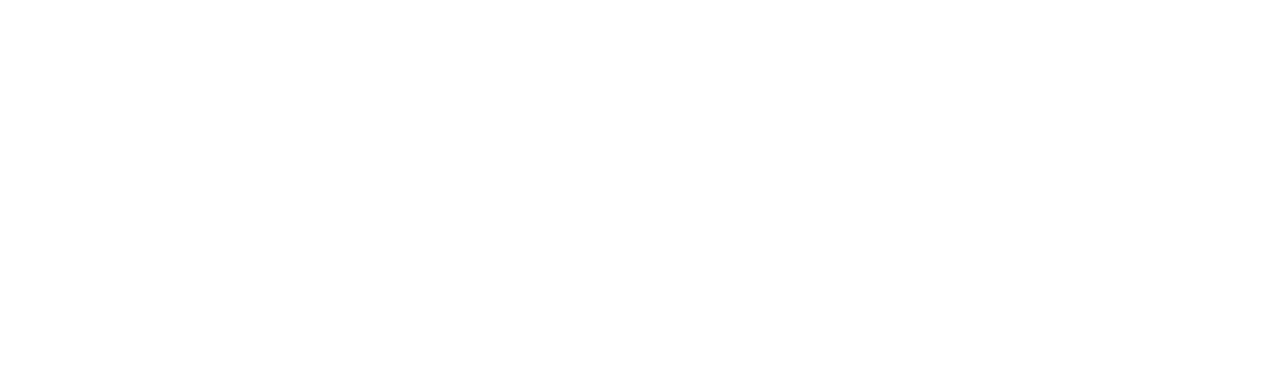
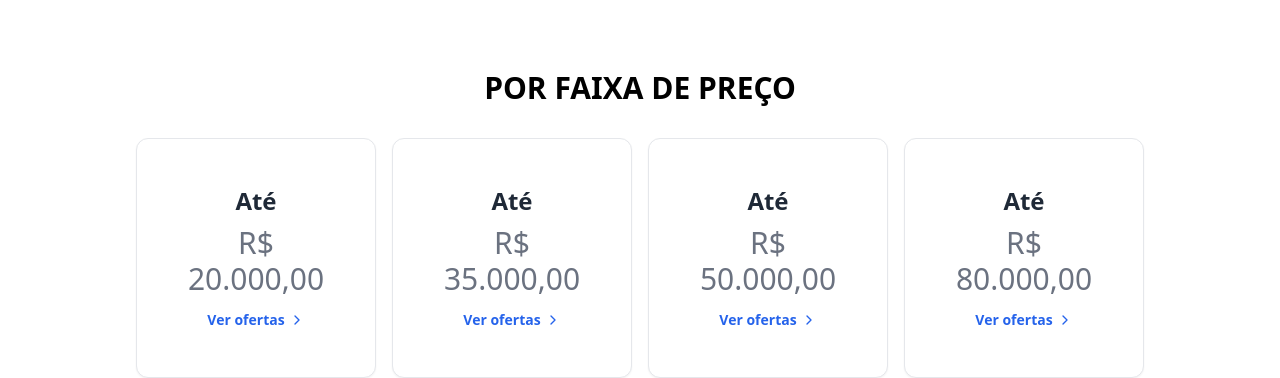
Before and after one commit to julioallday/satcar-website, an Angular app: page / in a window 1280 px wide. Shown: the part 2663-3041 px from the top of the page. Before the commit the page ends 2637 px from the top, so only its background shows below. Built offline with nearby package versions, Linux system fonts and the light colour scheme.

Commit message:
feat(template): add cards e alinhamento

```diff
--- /dev/null
+++ b/src/app/components/busca-precos/busca-precos.component.html
@@ -0,0 +1,24 @@
+<section class="busca-precos w-full my-24">
+  <div class="w-11/12 mx-auto flex flex-col justify-center items-center">
+      <h1 class=" text-3xl font-semibold text-center mb-8">
+        POR FAIXA DE PREÇO
+      </h1>
+    <div class="cards grid grid-cols-4 text-center gap-4">
+        <!-- inicio do card -->
+      <div *ngFor="let item of dados" class="flex flex-col justify-center items-center w-60 h-60 bg-white border shadow-sm rounded-xl dark:bg-slate-900 dark:border-gray-700 dark:shadow-slate-700/[.7]">
+        <div class="p-4 md:p-5 w-11/12 h-auto">
+          <h3 class="text-2xl text-center font-bold text-gray-800 dark:text-white">
+            Até
+          </h3>
+          <p class="mt-2 text-3xl text-gray-500 dark:text-gray-400">
+            {{item.preco}}
+          </p>
+          <a class="mt-3 text-center inline-flex items-center gap-x-1 text-sm font-semibold rounded-lg border border-transparent text-blue-600 hover:text-blue-800 disabled:opacity-50 disabled:pointer-events-none dark:text-blue-500 dark:hover:text-blue-400 dark:focus:outline-none dark:focus:ring-1 dark:focus:ring-gray-600" href="#">
+            Ver ofertas
+            <svg class="flex-shrink-0 size-4" xmlns="http://www.w3.org/2000/svg" width="24" height="24" viewBox="0 0 24 24" fill="none" stroke="currentColor" stroke-width="2" stroke-linecap="round" stroke-linejoin="round"><path d="m9 18 6-6-6-6"/></svg>
+          </a>
+        </div>
+      </div>
+    </div>
+  </div>
+</section>
--- /dev/null
+++ b/src/app/components/busca-precos/busca-precos.component.ts
@@ -0,0 +1,27 @@
+import { NgFor } from '@angular/common';
+import { Component } from '@angular/core';
+
+@Component({
+  selector: 'busca-precos',
+  standalone: true,
+  imports: [NgFor],
+  templateUrl: './busca-precos.component.html',
+  styleUrl: './busca-precos.component.css'
+})
+export class BuscaPrecosComponent {
+  dados: any[] = [
+    {
+      preco: "R$ 20.000,00",
+    },
+    {
+      preco: "R$ 35.000,00",
+    },
+    {
+      preco: "R$ 50.000,00",
+    },
+    {
+      preco: "R$ 80.000,00",
+    },
+  ]
+
+}
--- a/src/app/inicio/inicio.component.html
+++ b/src/app/inicio/inicio.component.html
@@ -4,4 +4,5 @@
   <painel-descubra></painel-descubra>
   <painel-procurados></painel-procurados>
   <painel-marcas></painel-marcas>
+  <busca-precos></busca-precos>
 </div>
--- a/src/app/inicio/inicio.component.ts
+++ b/src/app/inicio/inicio.component.ts
@@ -5,6 +5,7 @@
 import { PainelDescubraComponent } from '../components/painel-descubra/painel-descubra.component';
 import { PainelProcuradosComponent } from '../components/painel-procurados/painel-procurados.component';
 import { PainelMarcasComponent } from '../components/painel-marcas/painel-marcas.component';
+import { BuscaPrecosComponent } from '../components/busca-precos/busca-precos.component';
 
 @Component({
   selector: 'inicio',
@@ -14,7 +15,8 @@
     InputBuscadorComponent,
     PainelDescubraComponent,
     PainelProcuradosComponent,
-    PainelMarcasComponent],
+    PainelMarcasComponent,
+    BuscaPrecosComponent],
   templateUrl: './inicio.component.html',
   styleUrl: './inicio.component.css'
 })
```
Also changed, not shown: src/app/components/busca-precos/busca-precos.component.css (added), 1 other file (tests, documents, lock files or other folders).
